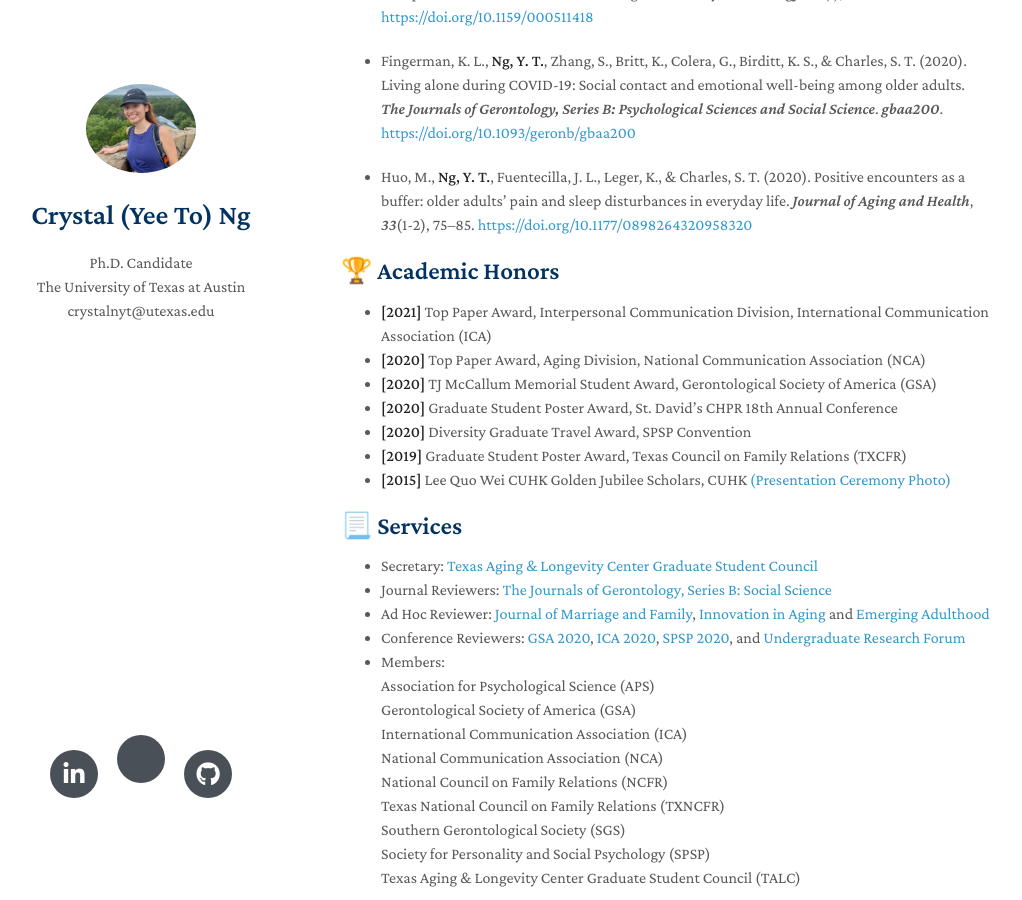
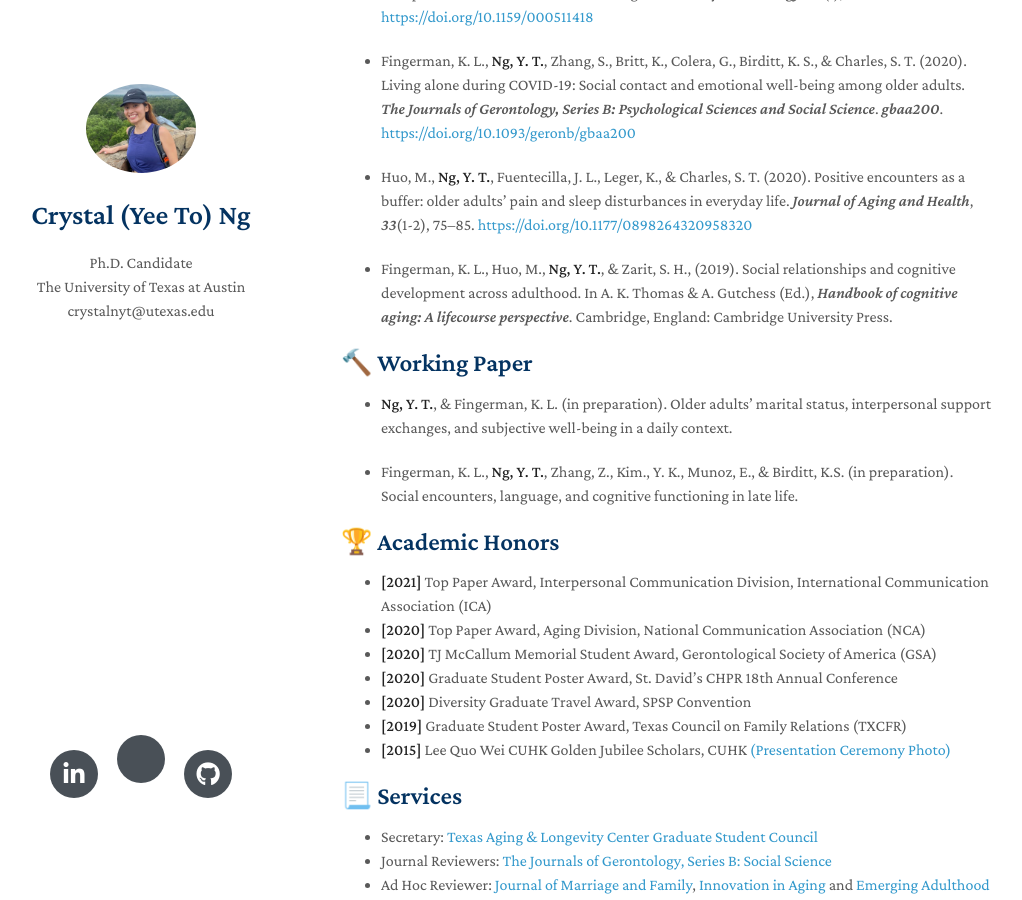
Before and after one commit to Crystal-ng/Crystal-ng.github.io, a Jekyll site: the page built from index.md, in a window 1280 px wide and 900 px high, scrolled down 1410 px. Shown: the whole window, without its empty margins (129-1151 px from the left). Built offline with Jekyll 4.4.1, drawn with Linux system fonts in a browser that asks for light colours; nearby versions of some CDN libraries; a style sheet for code colours, icons or effects is not loaded; our own code applies the rules of GitHub Pages for plain Markdown files.

Commit message:
Update index.md

```diff
--- a/index.md
+++ b/index.md
@@ -10,6 +10,7 @@ My name is Crystal Ng. I am a Ph.D. candidate at the University of Texas at Aust
 
 
 ## News
+
 - **[2021 Nov]** My paper about older adult’s marital status, conversation and well-being is accepted to [NCA 2021](https://www.natcom.org/) in Seattle, WA.
 - **[2021 Nov]** My poster presentation about support receipt among married and unmarried older adults is accpeted to [GSA 2021](https://www.gsa2021.org/) virtual conference!
 - **[2021 Oct]** I defensed my dissertation proposal titled 'Friendship, Racial/ethnic Differences and Well-being in Adulthood' in early October. Yay!
@@ -23,6 +24,7 @@ My name is Crystal Ng. I am a Ph.D. candidate at the University of Texas at Aust
 - **Daily Experiences & Well-being**
 
 ## 🎓 Education
+
 2022 (anticipated) **PH.D** in **Human Development and Family Sciences**, The University of Texas at Austin <br>
 2019 **M.A.** in **Human Development and Family Sciences**, The University of Texas at Austin <br>
 2016	**BSSc.** in **Psychology**, **Minor** in Biology, The Chinese University of Hong Kong <br>
@@ -30,6 +32,7 @@ My name is Crystal Ng. I am a Ph.D. candidate at the University of Texas at Aust
 
 
 ## 📚 Selected Publications
+
 - Wood, K. A., Kim, Y. K., **Ng, Y. T.**, Huo, M., Fingerman, K. L. (in press). Black and White young  adults’ support to midlife parents. *The Journals of Gerontology, Series B: Psychological Sciences and Social Sciences*
 
 - Fingerman, K. L., Kim., Y. K., **Ng, Y. T.**, Zhang, S., Huo, M., Charles, S. T., & Birditt, K. S. (in press). Television Viewing, Physical Activity, and Loneliness in Late Life. *The Gerontologist*
@@ -48,6 +51,15 @@ My name is Crystal Ng. I am a Ph.D. candidate at the University of Texas at Aust
 
 - Huo, M., **Ng, Y. T.**, Fuentecilla, J. L., Leger, K., & Charles, S. T. (2020). Positive encounters as a buffer: older adults’ pain and sleep disturbances in everyday life. *Journal of Aging and Health*, *33*(1-2), 75–85. [https://doi.org/10.1177/0898264320958320](https://doi.org/10.1177/0898264320958320)
 
+- Fingerman, K. L., Huo, M., **Ng, Y. T.**, & Zarit, S. H., (2019). Social relationships and cognitive development across adulthood. In A. K. Thomas & A. Gutchess (Ed.), *Handbook of cognitive aging: A lifecourse perspective*. Cambridge, England: Cambridge University Press.
+
+
+## 🔨 Working Paper
+
+- **Ng, Y. T.**, & Fingerman, K. L. (in preparation). Older adults’ marital status, interpersonal support exchanges, and subjective well-being in a daily context.
+
+- Fingerman, K. L., **Ng, Y. T.**, Zhang, Z., Kim., Y. K., Munoz, E., & Birditt, K.S. (in preparation). Social encounters, language, and cognitive functioning
+in late life.
 
 ## 🏆 Academic Honors
 - **[2021]** Top Paper Award, Interpersonal Communication Division, International Communication Association (ICA)
```
